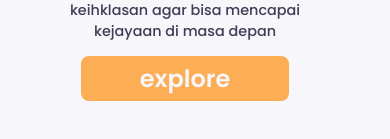
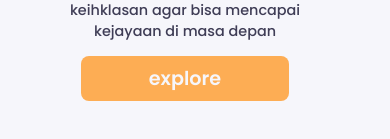
Before and after one commit to NAoHR/detailku-sija, a Next.js app: page / in a window 390 px wide. Shown: the part 579-718 px from the top of the page. Built offline with nearby package versions, Linux system fonts and the light colour scheme.

Commit message:
fix certain problem

```diff
--- a/styles/components-css/PageWrapper.module.css
+++ b/styles/components-css/PageWrapper.module.css
@@ -1,15 +1,14 @@
 .main_full{
     width: 100vw;
     height: 100vh;
-    /* padding-top:60px; */
     display: flex;
     justify-content: center;
 }
 .balls{
     transition: 1s;
     position: absolute;
-    width: 100%;
-    height: 100%;
+    width: 100vw;
+    height: 100vh;
     background: var(--bold-white);
     clip-path: circle(54.8% at 99% 1%);
     top: 0px;
--- a/styles/containers-css/Main.module.css
+++ b/styles/containers-css/Main.module.css
@@ -5,7 +5,6 @@
     padding-left: 50px;
     padding-right:50px;
     z-index: 5;
-    align-self: center;
     display: flex;
     justify-content: space-between;
     align-items: center;
@@ -59,10 +58,12 @@
 
 }
 @media screen and (max-width: 1310px) {
-    .main_content_opener{
+    div.main_content_opener{
         width: 100%;
         padding-left: 40px;
         padding-right: 40px;
+        display: flex;
+        flex-direction: row;
     }
 }
 
@@ -71,9 +72,38 @@
         width: 300px;
     }
 } */
+@media screen and (max-width: 852px) {
+    .explore_text{
+        font-size: 1.2em;
+    }
+    div.main_content_opener{
+        align-items: center;
+        justify-content: center;
+        flex-direction: column-reverse;
+        width: 90%;
+        padding-left: 0px;
+        padding-right: 0px;
+    }
+    .p_text{
+        text-align: center;
+    }
+    .main_text{
+        text-align: center;
+    }
+    .explore_wrapper{
+        width: 80%;
+        margin: 0 auto;
+    }
+    .image_logo{
+        margin: 0 auto;
+        width: 80%;
+        height: 80%;
+    }
+}
+
 
 @media screen and (max-width: 787px) {
-    .main_content_opener{
+    div.main_content_opener{
         flex-direction: column-reverse;
         width: 90%;
         padding-left: 0px;
@@ -93,11 +123,11 @@
         width: 60%;
     }
     .right_side{
-        width: 60%;
+        width: 70%;
     }
     .image_logo{
-        width: 70%;
-        height: 70%;
+        width: 80%;
+        height: 90%;
     }
     .right_side{
         margin: 0 auto;
```
